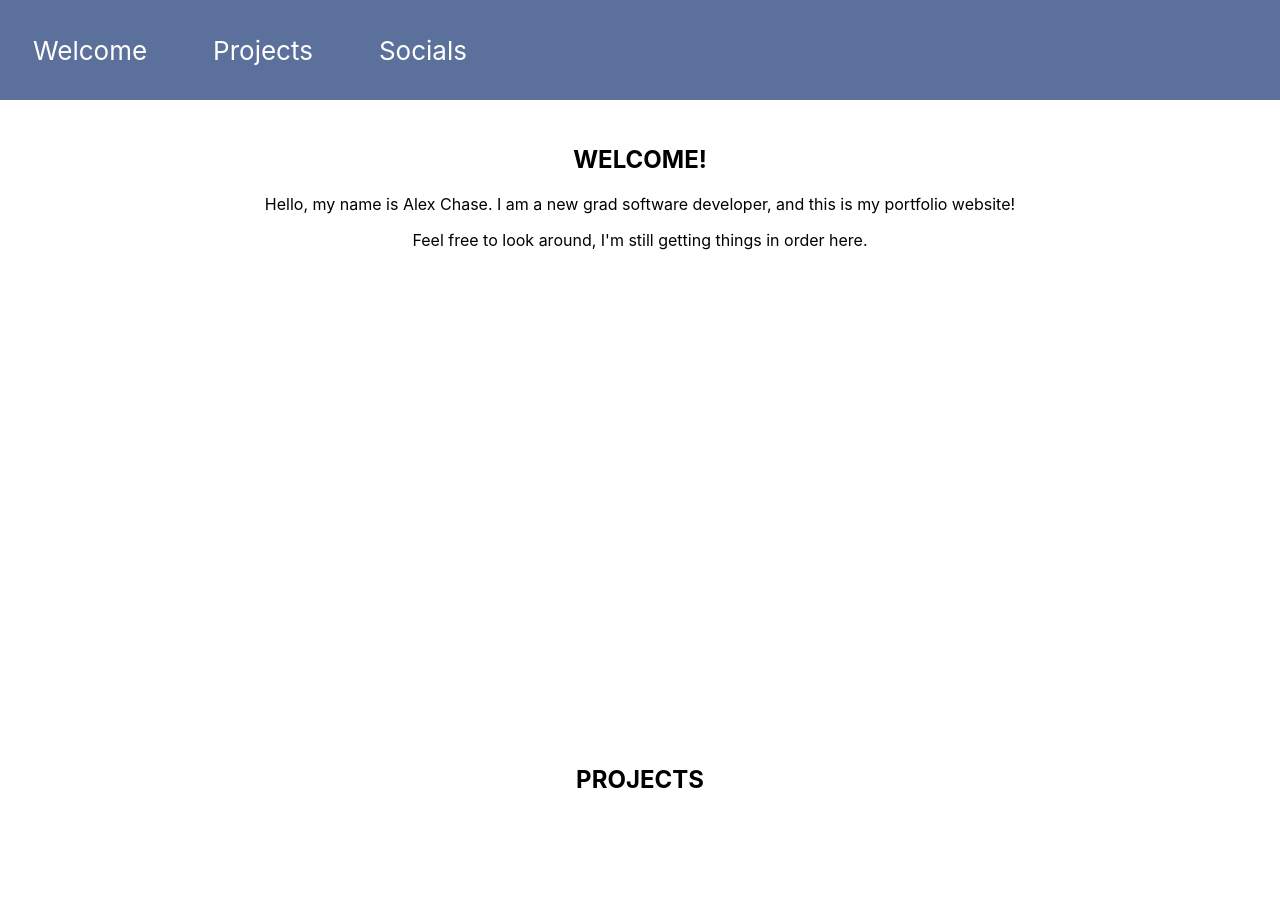
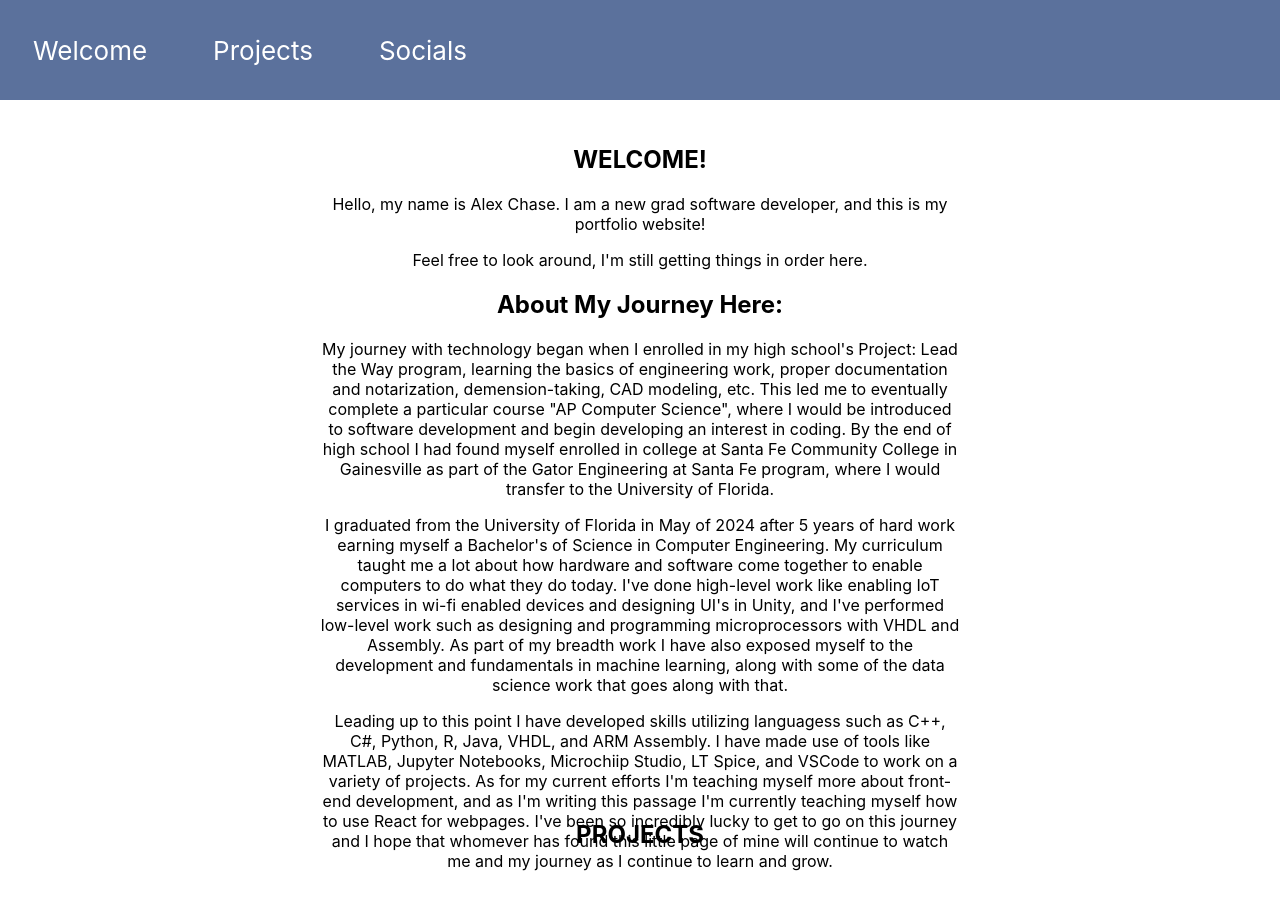
Before and after one commit to AlexConnorChase/PortfolioSite, a React (Create React App) app: page / in a window 1280 px wide. Shown: the top 910 px of the page. Built offline with nearby package versions, Linux system fonts and the light colour scheme.

Commit message:
Updated page to include about me

```diff
--- a/src/App.css
+++ b/src/App.css
@@ -43,7 +43,17 @@
 
 .Welcome {
   width: 100%;
-  height: 600px;
+  height: 675px;
+  display: flex;
+  justify-content: center;
+  align-items: center;
+}
+
+.about-me {
+  width: 50%;
+  height: 100%;
+  justify-content: center;
+  align-items: center;
 }
 
 .Projects {
--- a/src/App.js
+++ b/src/App.js
@@ -37,13 +37,49 @@ function AppBody() {
 function WelcomeSection() {
   return (
     <section className="Welcome">
-      <div>
+      <div className="about-me">
         <h1>WELCOME!</h1>
         <p>
           Hello, my name is Alex Chase. I am a new grad software developer, and
           this is my portfolio website!
         </p>
         <p>Feel free to look around, I'm still getting things in order here.</p>
+        <h2>About My Journey Here:</h2>
+        <p>
+          My journey with technology began when I enrolled in my high school's
+          Project: Lead the Way program, learning the basics of engineering
+          work, proper documentation and notarization, demension-taking, CAD
+          modeling, etc. This led me to eventually complete a particular course
+          "AP Computer Science", where I would be introduced to software
+          development and begin developing an interest in coding. By the end of
+          high school I had found myself enrolled in college at Santa Fe
+          Community College in Gainesville as part of the Gator Engineering at
+          Santa Fe program, where I would transfer to the University of Florida.
+        </p>
+        <p>
+          I graduated from the University of Florida in May of 2024 after 5
+          years of hard work earning myself a Bachelor's of Science in Computer
+          Engineering. My curriculum taught me a lot about how hardware and
+          software come together to enable computers to do what they do today.
+          I've done high-level work like enabling IoT services in wi-fi enabled
+          devices and designing UI's in Unity, and I've performed low-level work
+          such as designing and programming microprocessors with VHDL and
+          Assembly. As part of my breadth work I have also exposed myself to the
+          development and fundamentals in machine learning, along with some of
+          the data science work that goes along with that.
+        </p>
+        <p>
+          Leading up to this point I have developed skills utilizing languagess
+          such as C++, C#, Python, R, Java, VHDL, and ARM Assembly. I have made
+          use of tools like MATLAB, Jupyter Notebooks, Microchiip Studio, LT
+          Spice, and VSCode to work on a variety of projects. As for my current
+          efforts I'm teaching myself more about front-end development, and as
+          I'm writing this passage I'm currently teaching myself how to use
+          React for webpages. I've been so incredibly lucky to get to go on this
+          journey and I hope that whomever has found this little page of mine
+          will continue to watch me and my journey as I continue to learn and
+          grow.
+        </p>
       </div>
     </section>
   );
@@ -66,27 +102,46 @@ function SocialsSection() {
       <div className="BadgeSpan">
         <a
           target="_blank"
+          rel="noreferrer"
           href="https://www.linkedin.com/in/alex-chase-5b915519b/"
         >
-          <img src={LIlogo} />
+          <img
+            src={LIlogo}
+            alt="Linked In logo used as link to Alex Chase's profile"
+          />
         </a>
-        <a target="_blank" href="https://github.com/AlexConnorChase">
-          <img src={GHlogo} />
+        <a
+          target="_blank"
+          rel="noreferrer"
+          href="https://github.com/AlexConnorChase"
+        >
+          <img
+            src={GHlogo}
+            alt="Git Hub logo used as link to Alex Chase's profile"
+          />
         </a>
       </div>
-      <a target="_blank" href="https://icons8.com/icon/8808/linkedin">
+      <a
+        target="_blank"
+        rel="noreferrer"
+        href="https://icons8.com/icon/8808/linkedin"
+      >
         LinkedIn
       </a>{" "}
       icon by{" "}
-      <a target="_blank" href="https://icons8.com">
+      <a target="_blank" rel="noreferrer" href="https://icons8.com">
         Icons8
       </a>
       <p> </p>
-      <a target="_blank" href="https://icons8.com/icon/106567/github">
+      <a
+        target="_blank"
+        rel="noreferrer"
+        href="https://icons8.com/icon/106567/github"
+      >
         GitHub
       </a>{" "}
       icon by
-      <a target="_blank" href="https://icons8.com">
+      <a target="_blank" rel="noreferrer" href="https://icons8.com">
         Icons8
       </a>
     </section>
```
